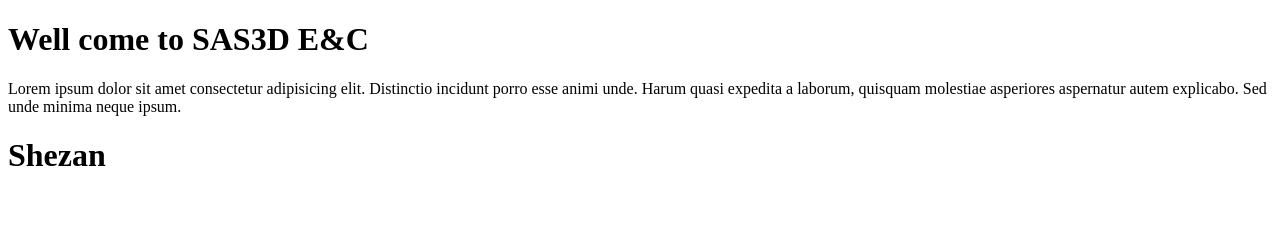
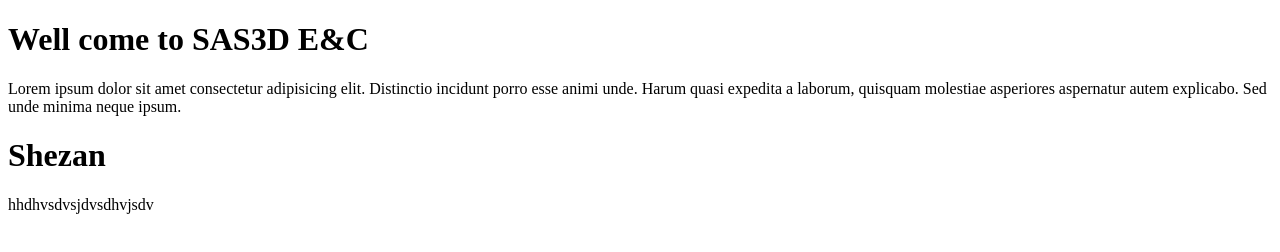
Before and after one commit to Suhaimun/my-first-project, a plain HTML site: page index.html in a window 1280 px wide. Drawn offline with Linux system fonts and the light colour scheme.

Commit message:
Update index.html

```diff
--- a/index.html
+++ b/index.html
@@ -13,6 +13,7 @@
 
 	<p>Lorem ipsum dolor sit amet consectetur adipisicing elit. Distinctio incidunt porro esse animi unde. Harum quasi expedita a laborum, quisquam molestiae asperiores aspernatur autem explicabo. Sed unde minima neque ipsum.</p>
 	<h1>Shezan</h1>
+									     hhdhvsdvsjdvsdhvjsdv
 </body>
 
 </html>
```
